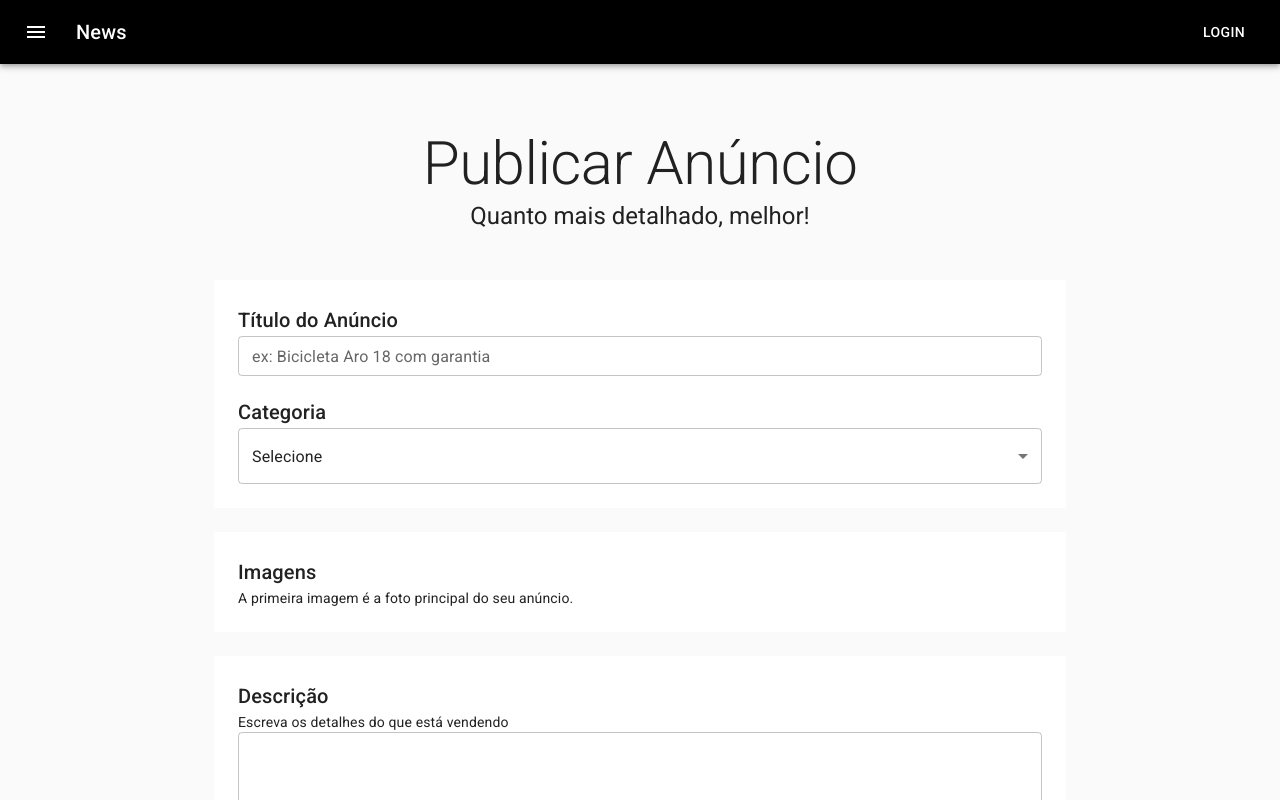
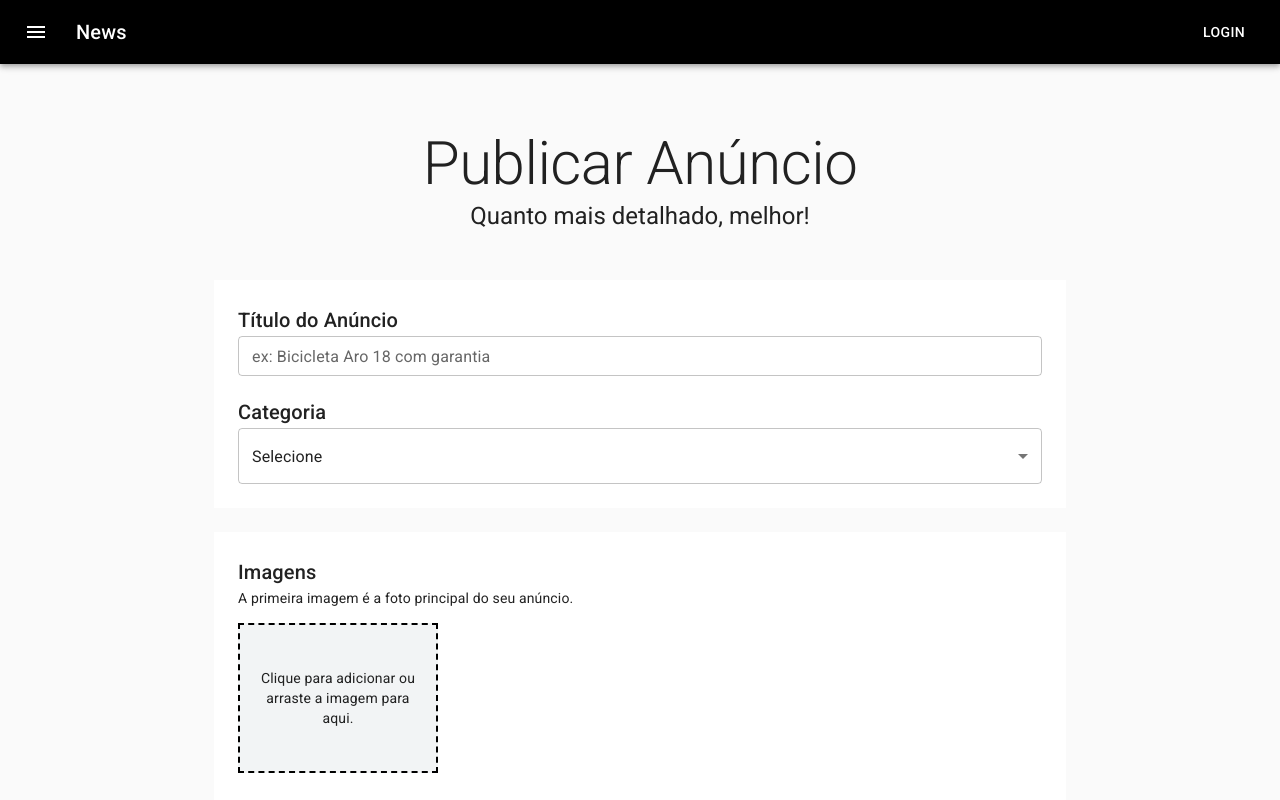
Before and after one commit to Paulo-cds/anunx, a Next.js app: page /user/publish in a window 1280 px wide. Shown: the top 800 px of the page. Built offline with nearby package versions, Linux system fonts and the light colour scheme.

Commit message:
adicionando feature de upload de imagens (front)

```diff
--- a/package.json
+++ b/package.json
@@ -18,7 +18,8 @@
     "@mui/styles": "^5.0.0",
     "next": "11.1.2",
     "react": "17.0.2",
-    "react-dom": "17.0.2"
+    "react-dom": "17.0.2",
+    "react-dropzone": "^11.4.0"
   },
   "devDependencies": {
     "eslint": "7.32.0",
--- a/pages/user/publish.js
+++ b/pages/user/publish.js
@@ -1,10 +1,23 @@
-import { Container, TextField, Typography, Select, Button } from '@mui/material'
+import {
+    Container,
+    TextField,
+    Typography,
+    Select,
+    Button,
+    IconButton
+} from '@mui/material'
+
+import {useDropzone} from 'react-dropzone'
 import TemplateDefault from '../../src/templates/Default'
 import { makeStyles, } from '@mui/styles'
 import { Box } from '@mui/system'
-//import theme from '../../src/theme'
+import { DeleteForever } from '@material-ui/icons'
+import { useState } from 'react'
+
 
 const useStyles = makeStyles((theme) => ({
+    mask:{},
+    mainImage:{},
     container: {
         padding: theme.spacing(8, 0, 6),
     },
@@ -15,13 +28,83 @@
         backgroundColor: theme.palette.background.white,
         padding: theme.spacing(3),
     },
+    thumbsContainer:{
+        display: 'flex',
+        flexWrap: 'wrap',
+        marginTop: 15,
+
+    },
+    dropzone:{
+        cursor: 'pointer',
+        display: 'flex',
+        justifyContent: 'center',
+        alignItems: 'center',
+        textAlign: 'center',
+        padding: 10,
+        margin: '0 15px 15px 0',
+        width: 200,
+        height: 150,
+        backgroundColor: theme.palette.background.default,
+        border: '2px dashed black',
+    },
+    thumb:{
+        position: 'relative',
+
+        width: 200,
+        height: 150,
+        backgroundSize: 'cover',
+        margin: '0 15px 15px 0',
+        backgroundPosition: 'center center',
+
+        '& $mainImage': {
+            backgroundColor: 'blue',
+            padding: '6px 10px',
+            position: 'absolute',
+            bottom:0,
+            left:0,
+        },
+
+        '&:hover $mask':{
+            display: 'flex',
+        },
+
+        '& $mask':{
+            display: 'none',
+            justifyContent: 'center',
+            alignItems: 'center',
+            textAlign: 'center',
+            backgroundColor: 'rgba(0,0,0,0.7)',
+            width: '100%',
+            height: '100%',
+        }
+    }
 
 }))
 
 const Publish = () => {
     const classes = useStyles()
+    const [files, setFiles] = useState([])
 
+    const {getRootProps, getInputProps} = useDropzone({
+        accept: 'image/*',
+        onDrop:(acceptedFile) => {
+            const newFiles = acceptedFile.map(file => {
+                return Object.assign(file, {
+                    preview: URL.createObjectURL(file)
+                })
+            })
 
+            setFiles([
+                ...files,
+                ...newFiles
+            ])
+        }
+    })
+
+    const handleRemoveFile = fileName => {
+        const newFileState = files.filter(file => file.name !== fileName)
+        setFiles(newFileState)
+    }
 
     return(
         <TemplateDefault >
@@ -88,6 +171,42 @@
                     <Typography component='div' variant='body2' color='textPrimary'>
                         A primeira imagem é a foto principal do seu anúncio.
                     </Typography>
+                    <Box className={classes.thumbsContainer}>
+                        <Box className={classes.dropzone} {...getRootProps()}>
+                            <input {...getInputProps()}/>
+                            <Typography variant='body2' color='textPrimary'>
+                                Clique para adicionar ou arraste a imagem para aqui.
+                            </Typography>
+                        </Box>
+
+                        {
+                            files.map((file, index) => (
+                                <Box
+                                    key={file.name}
+                                    className={classes.thumb}
+                                    style={{backgroundImage:`url(${file.preview})`}}
+                                >
+                                    {
+                                        index === 0 ?
+                                        <Box className={classes.mainImage}>
+                                            <Typography variant='body2' color='secondary'>
+                                                Principal
+                                            </Typography>
+                                        </Box>
+                                        : null
+                                    }
+                                    <Box className={classes.mask}>
+                                        <IconButton color='secondary' onClick={() => handleRemoveFile(file.name)}>
+                                            <DeleteForever fontSize='large'/>
+                                        </IconButton>
+                                    </Box>
+                                </Box>
+                            ))
+                        }
+
+
+
+                    </Box>
                 </Box>
             </Container>
 
--- a/src/theme.js
+++ b/src/theme.js
@@ -5,6 +5,9 @@
     palette: {
         primary: {
             main:'#000000',
+        },
+        secondary:{
+            main: '#ffffff'
         },
         background: {
             default: 'rgb(242, 244, 245)',
```
Also changed, not shown: 1 other file (tests, documents, lock files or other folders).
